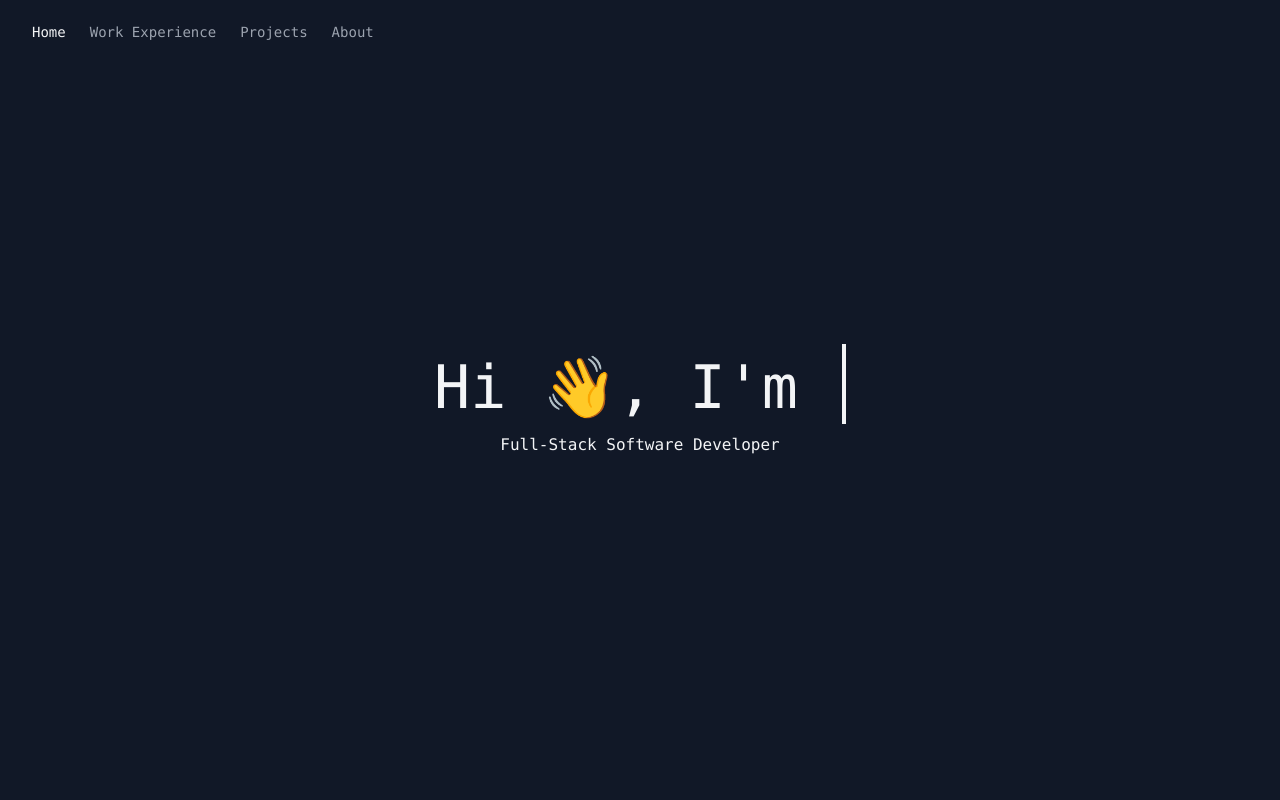
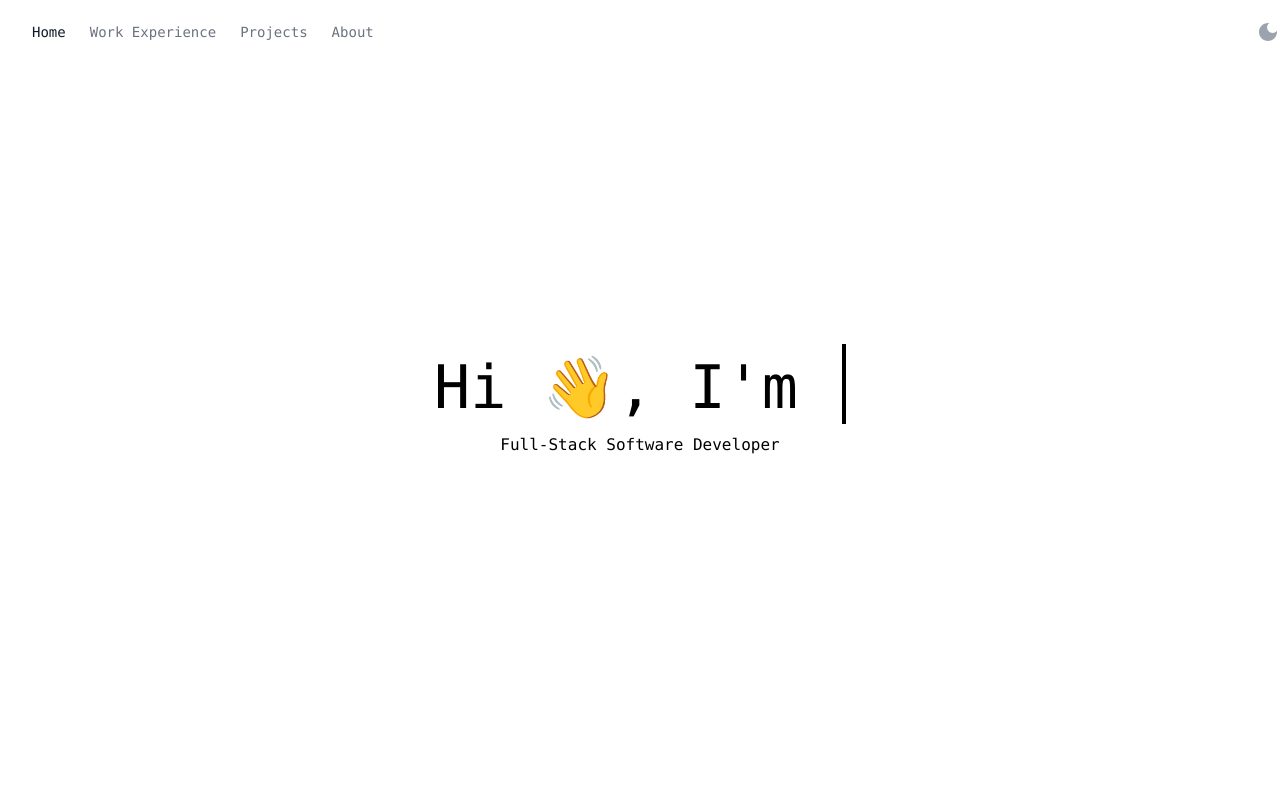
Before and after one commit to saeedahsan/saeedahsan.github.io, a React (Create React App) app: page / in a window 1280 px wide. Shown: the top 800 px of the page. Built offline with nearby package versions, Linux system fonts and the light colour scheme.

Commit message:
feat: dark and light modes functionality

```diff
--- a/src/App.tsx
+++ b/src/App.tsx
@@ -8,6 +8,9 @@ import WorkExperience from "./pages/Work Experience";
 
 function App() {
   const [currentLocation, setCurrentLocation] = useState<string>("/home");
+  const [darkMode, setDarkMode] = useState<boolean>(
+    window.matchMedia("(prefers-color-scheme: dark)").matches,
+  );
   const HomeRef = useRef<HTMLDivElement>(null);
   const WorkExperienceRef = useRef<HTMLDivElement>(null);
   const ProjectsRef = useRef<HTMLDivElement>(null);
@@ -81,11 +84,26 @@ function App() {
     setCurrentLocation("/home");
   }, []);
 
+  useEffect(() => {
+    window
+      .matchMedia("(prefers-color-scheme: dark)")
+      .addEventListener("change", (event) => {
+        setDarkMode(event.matches);
+      });
+  }, []);
+
+  const colours = darkMode ? "bg-gray-900 text-gray-100" : "";
+
   return (
-    <div className="font-mono bg-gray-900 text-gray-100 min-h-screen min-w-screen">
-      <Navbar onNavClick={handleNavClick} currentLocation={currentLocation} />
+    <div className={"font-mono min-h-screen min-w-screen " + colours}>
+      <Navbar
+        onNavClick={handleNavClick}
+        currentLocation={currentLocation}
+        darkMode={darkMode}
+        setDarkMode={setDarkMode}
+      />
       <div ref={HomeRef} id="Home">
-        <Home />
+        <Home darkMode={darkMode} />
       </div>
       <div ref={WorkExperienceRef} id="Work-Experience">
         <WorkExperience />
--- a/src/components/Navbar/index.tsx
+++ b/src/components/Navbar/index.tsx
@@ -1,10 +1,17 @@
+import LightModeIcon from "@mui/icons-material/LightMode";
+import DarkModeIcon from "@mui/icons-material/DarkMode";
+
 function Navbar(props: {
   currentLocation: string;
   onNavClick: (component: string) => void;
+  darkMode: boolean;
+  setDarkMode: (darkMode: boolean) => void;
 }) {
+  const currLocationColour = props.darkMode ? "text-gray-100" : "text-gray-900";
+  const locationColour = props.darkMode ? "text-gray-400" : "text-gray-500";
   return (
     <header aria-label="Site Header" className="bg-white">
-      <div className="fixed mx-auto max-w-screen-xl px-4 sm:px-6 lg:px-8">
+      <div className="fixed mx-auto max-w-screen-xl pl-4 sm:pl-6 lg:pl-8 w-full">
         <div className="flex h-16 items-center justify-between">
           <div className="hidden md:block">
             <nav aria-label="Site Nav">
@@ -14,8 +21,9 @@ function Navbar(props: {
                     onClick={() => props.onNavClick("Home")}
                     className={
                       props.currentLocation === "/home"
-                        ? "text-gray-100 transition hover:text-gray-500/75"
-                        : "text-gray-400 transition hover:text-gray-500/75"
+                        ? currLocationColour +
+                          " transition hover:text-gray-500/75"
+                        : locationColour + " transition hover:text-gray-500/75"
                     }
                   >
                     Home
@@ -26,8 +34,9 @@ function Navbar(props: {
                     onClick={() => props.onNavClick("Work-Experience")}
                     className={
                       props.currentLocation === "/work-experience"
-                        ? "text-gray-100 transition hover:text-gray-500/75"
-                        : "text-gray-400 transition hover:text-gray-500/75"
+                        ? currLocationColour +
+                          " transition hover:text-gray-500/75"
+                        : locationColour + " transition hover:text-gray-500/75"
                     }
                   >
                     Work Experience
@@ -38,8 +47,9 @@ function Navbar(props: {
                     onClick={() => props.onNavClick("Projects")}
                     className={
                       props.currentLocation === "/projects"
-                        ? "text-gray-100 transition hover:text-gray-500/75"
-                        : "text-gray-400 transition hover:text-gray-500/75"
+                        ? currLocationColour +
+                          " transition hover:text-gray-500/75"
+                        : locationColour + " transition hover:text-gray-500/75"
                     }
                   >
                     Projects
@@ -50,8 +60,9 @@ function Navbar(props: {
                     onClick={() => props.onNavClick("About")}
                     className={
                       props.currentLocation === "/about"
-                        ? "text-gray-100 transition hover:text-gray-500/75"
-                        : "text-gray-400 transition hover:text-gray-500/75"
+                        ? currLocationColour +
+                          " transition hover:text-gray-500/75"
+                        : locationColour + " transition hover:text-gray-500/75"
                     }
                   >
                     About
@@ -60,6 +71,15 @@ function Navbar(props: {
               </ul>
             </nav>
           </div>
+          <div className="ml-auto">
+            <button
+              onClick={() => props.setDarkMode(!props.darkMode)}
+              className="text-gray-400 hover:text-gray-500"
+              title={props.darkMode ? "Enable Light Mode" : "Enable Dark Mode"}
+            >
+              {props.darkMode ? <LightModeIcon /> : <DarkModeIcon />}
+            </button>
+          </div>
         </div>
       </div>
     </header>
--- a/src/pages/Home/index.tsx
+++ b/src/pages/Home/index.tsx
@@ -1,6 +1,7 @@
 import "./styles.css";
 
-function Home() {
+function Home(props: { darkMode: boolean }) {
+  const cursorColour = props.darkMode ? "bg-gray-100" : "bg-black";
   return (
     <div className="flex flex-col items-center justify-center h-screen">
       <h1 className="mb-1 text-4xl md:text-6xl">
@@ -8,7 +9,12 @@ function Home() {
         <span className="inline-flex h-20 pt-2 overflow-x-hidden animate-type group-hover:animate-type-reverse whitespace-nowrap will-change-transform">
           Ahsan Saeed
         </span>
-        <span className="box-border inline-block w-1 h-10 ml-2 -mb-2 bg-gray-100 md:-mb-4 md:h-20 animate-cursor will-change-transform"></span>
+        <span
+          className={
+            "box-border inline-block w-1 h-10 ml-2 -mb-2  md:-mb-4 md:h-20 animate-cursor will-change-transform " +
+            cursorColour
+          }
+        ></span>
       </h1>
       <p>Full-Stack Software Developer</p>
     </div>
```
Also changed, not shown: package.json (+5 -2 lines), 1 other file (tests, documents, lock files or other folders).
